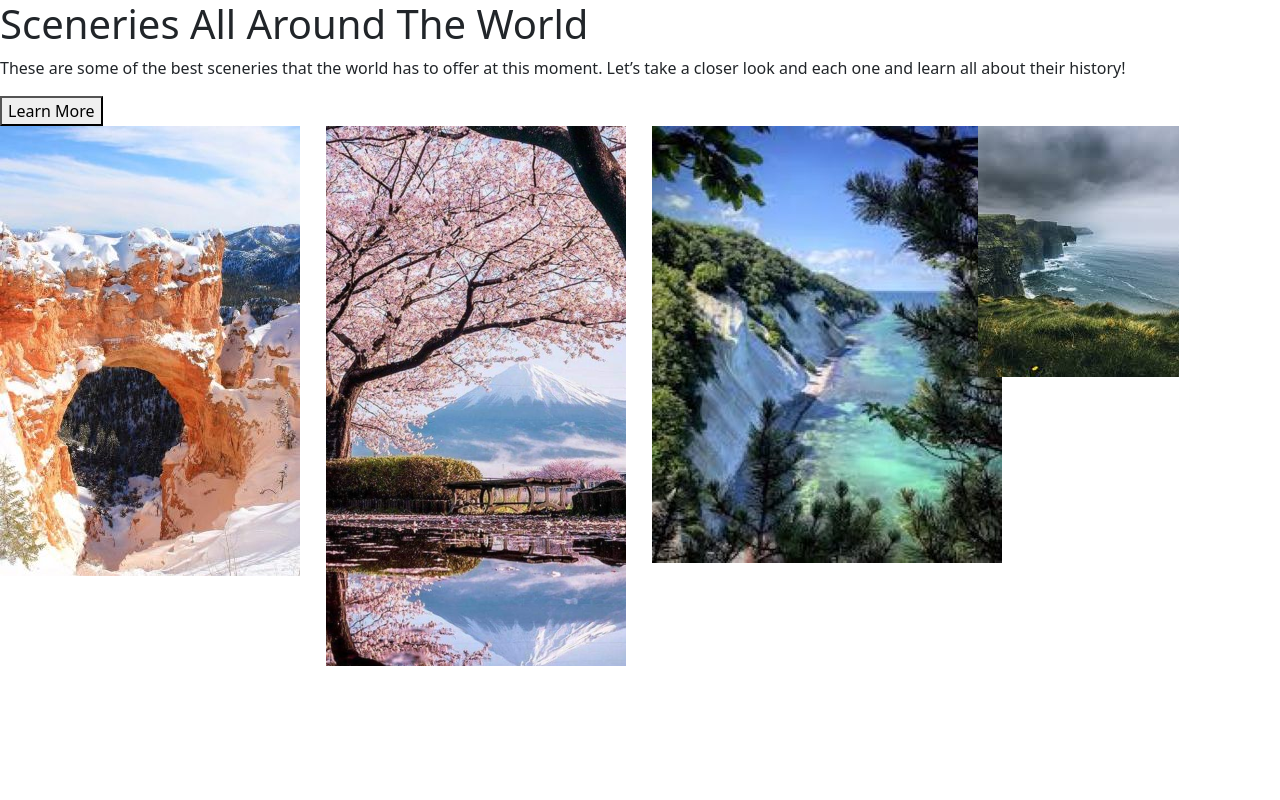
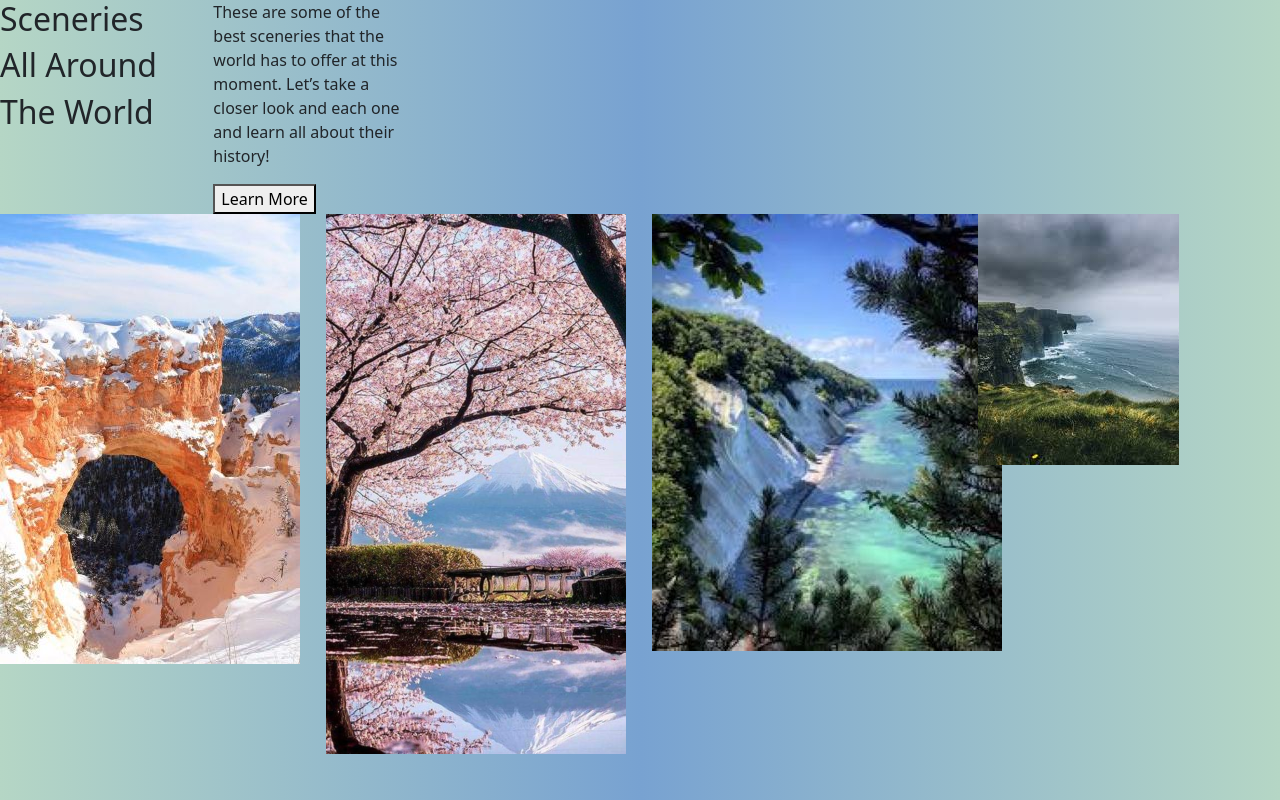
Before and after one commit to FHS-WDPP/canva-website-Daanapelaez-ayala, a plain HTML site: page index.html in a window 1280 px wide. Drawn offline with nearby package versions, Linux system fonts and the light colour scheme.

Commit message:
Commit 5/8

```diff
--- a/css/style.css
+++ b/css/style.css
@@ -1,7 +1,9 @@
-.body {
-background-color:linear-gradient(to right, red , yellow);
+body {
+    background-image: linear-gradient(to right, rgb(181, 214,197) , rgb(120, 162, 209), rgb(181, 214, 197));
+
+  }
+imgs {
+    margin-right: 150px;
+    margin-bottom: 150px;
+
 }
-.p {
-    position: relative;
-    position: right;
-}
--- a/index.html
+++ b/index.html
@@ -4,14 +4,24 @@
     <meta charset="utf-8">
     <meta name="viewport" content="width=device-width, initial-scale=1">
     <title>Bootstrap demo</title>
+    <link href="https://cdn.jsdelivr.net/npm/bootstrap@5.3.6/dist/css/bootstrap.min.css" rel="stylesheet" integrity="sha384-4Q6Gf2aSP4eDXB8Miphtr37CMZZQ5oXLH2yaXMJ2w8e2ZtHTl7GptT4jmndRuHDT" crossorigin="anonymous">
     <link rel="stylesheet" href="css/style.css">
-    <link href="https://cdn.jsdelivr.net/npm/bootstrap@5.3.6/dist/css/bootstrap.min.css" rel="stylesheet" integrity="sha384-4Q6Gf2aSP4eDXB8Miphtr37CMZZQ5oXLH2yaXMJ2w8e2ZtHTl7GptT4jmndRuHDT" crossorigin="anonymous">
   </head>
   <body>
-    <h1>Sceneries All Around The World</h1>
+    <div class="top row">
+    <div class="row">
+      <div class="col-2">
+    <h2>Sceneries</h2>
+    <h2>All Around</h2>
+    <h2> The World</h2>
+    </div>
+    <div class="col-2">
     <p>These are some of the best sceneries that the world has to offer at this moment. Let’s take a closer look and each one and learn all about their history!</p>
     <button>Learn More</button>
-
+  </div>
+</div>
+</div>
+<div class="imgs">
     <div class="row">
         <div class="col-3">
     <img src="img/pics/america.jpg" alt="Description of the image">
@@ -25,6 +35,7 @@
         <div class="col-3">
     <img src="img/pics/iceland.jpg" alt="Description of the image">
 </div>
+</div>
     <script src="https://cdn.jsdelivr.net/npm/bootstrap@5.3.6/dist/js/bootstrap.bundle.min.js" integrity="sha384-j1CDi7MgGQ12Z7Qab0qlWQ/Qqz24Gc6BM0thvEMVjHnfYGF0rmFCozFSxQBxwHKO" crossorigin="anonymous"></script>
   </body>
 </html>
```
